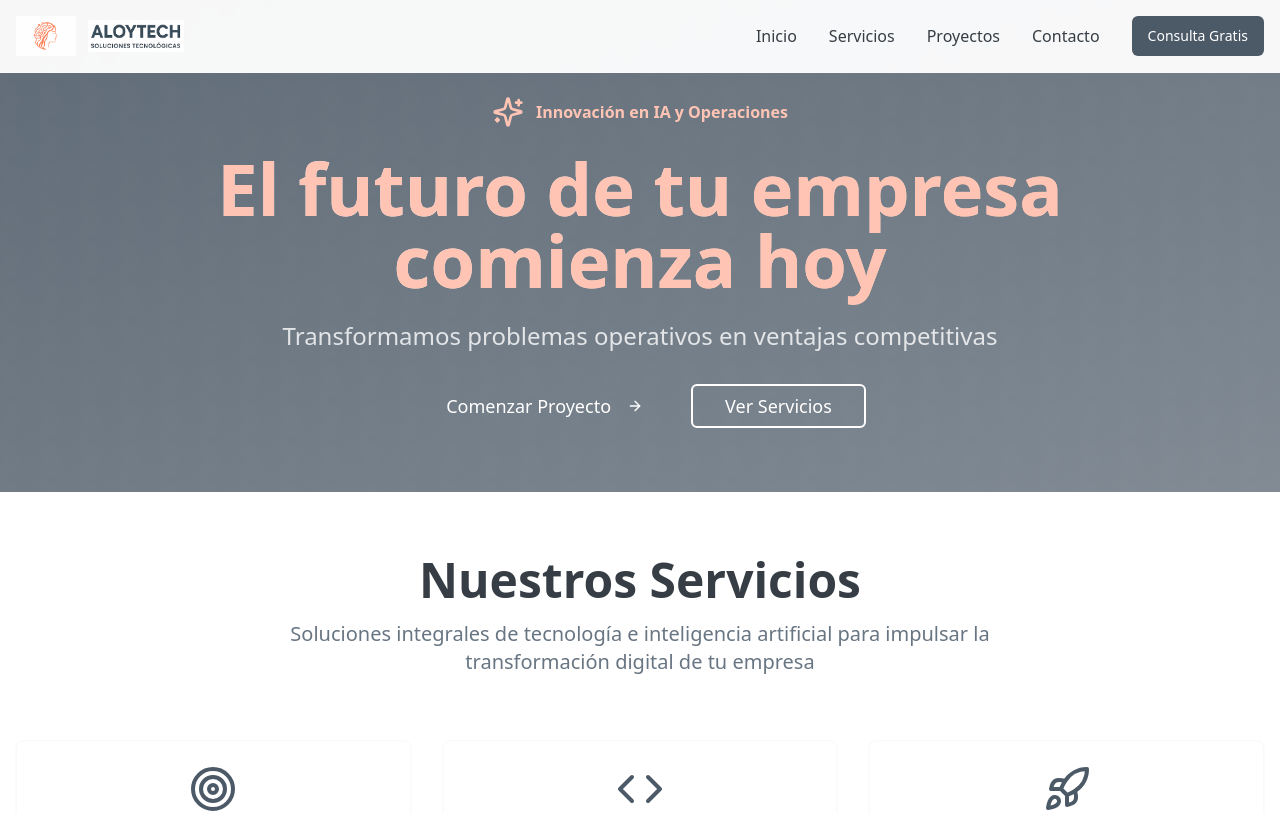
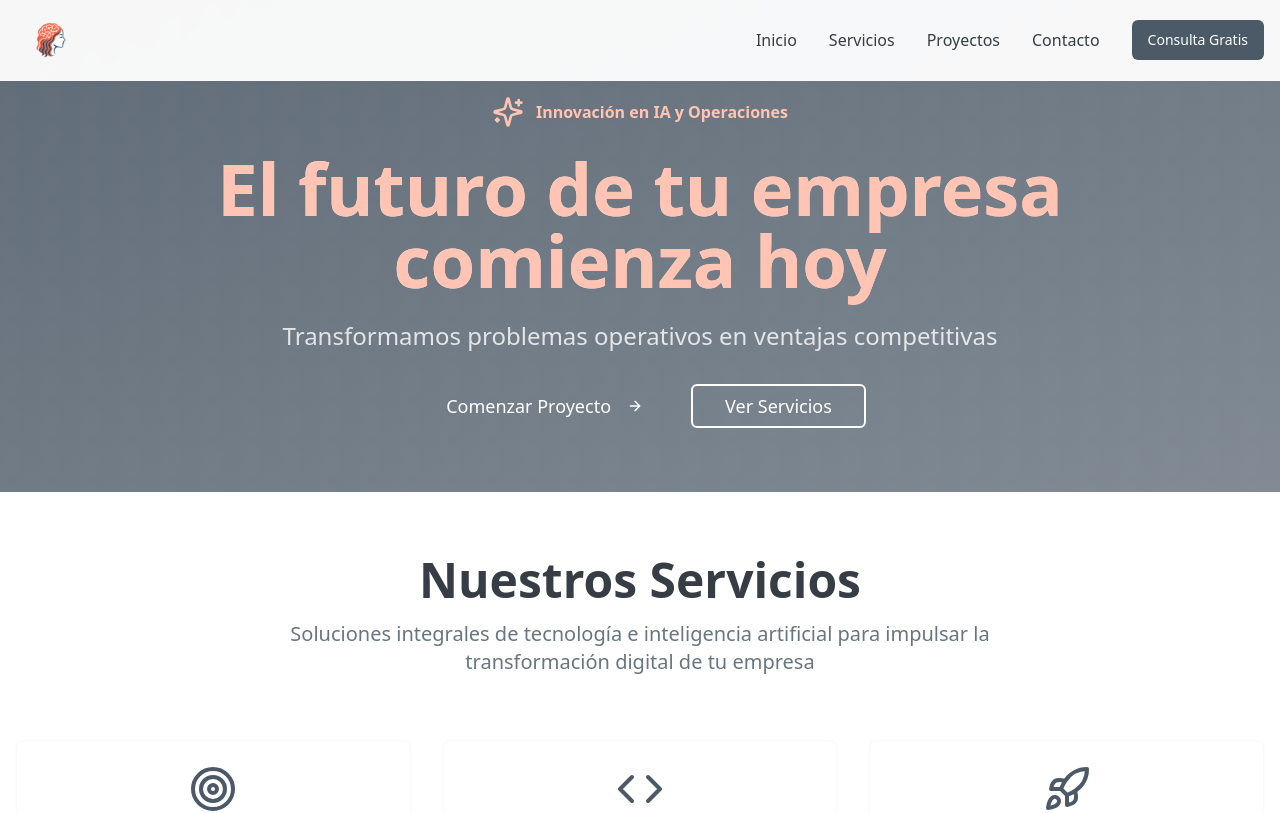
Before and after one commit to AloyTec/Web_aloytech, a React (Vite) app: page / in a window 1280 px wide. Shown: the top 813 px of the page. Built offline with nearby package versions, Linux system fonts and the light colour scheme.

Commit message:
Update logo image

```diff
--- a/src/components/Header.tsx
+++ b/src/components/Header.tsx
@@ -17,16 +17,11 @@ export const Header = () => {
     <header className="fixed top-0 w-full bg-background/95 backdrop-blur-sm border-b border-border z-50">
       <div className="container mx-auto px-4 py-4">
         <div className="flex items-center justify-between">
-          <div className="flex items-center space-x-3">
+          <div className="flex items-center">
             <img
-              src="/lovable-uploads/f0641d3f-27dc-4b7a-8155-4221a82b53dd.png"
-              alt="AloyTech Brain Icon"
-              className="h-10 w-auto"
-            />
-            <img
-              src="/lovable-uploads/35800f66-0d70-4bb3-9d63-02701e70452b.png"
+              src="/lovable-uploads/aloytech-logo.png"
               alt="AloyTech"
-              className="h-8 w-auto"
+              className="h-12 w-auto"
             />
           </div>
 
```
Also changed, not shown: public/lovable-uploads/aloytech-logo.png (added).
